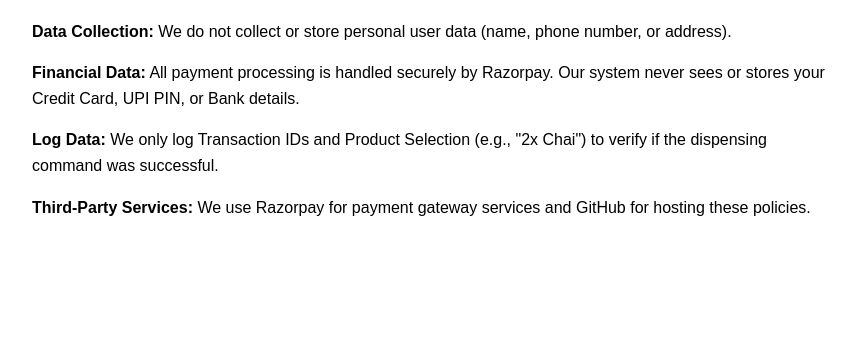
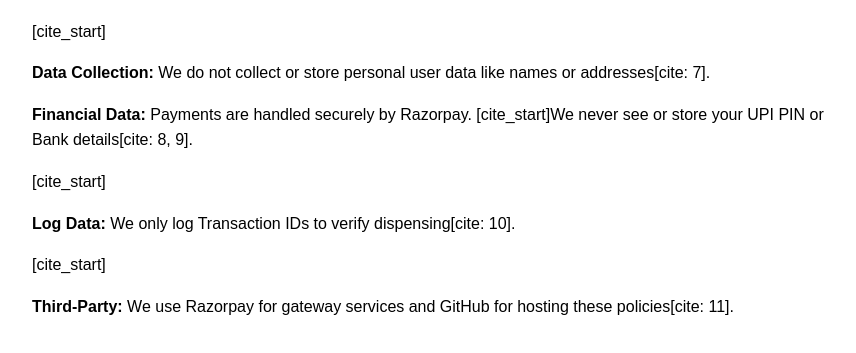
Before and after one commit to karatharav/vending-compliance, a plain HTML site: page privacy.html in a window 1280 px wide. Shown: the part 161-514 px from the top of the page, without its empty margins (208-1064 px from the left). Drawn offline with Linux system fonts and the light colour scheme.

Commit message:
Update privacy.html

```diff
--- a/privacy.html
+++ b/privacy.html
@@ -4,9 +4,9 @@
 <body>
     <a href="index.html">← Back to Home</a>
     <h1>Privacy Policy</h1>
-    <p><strong>Data Collection:</strong> We do not collect or store personal user data (name, phone number, or address).</p>
-    <p><strong>Financial Data:</strong> All payment processing is handled securely by Razorpay. Our system never sees or stores your Credit Card, UPI PIN, or Bank details.</p>
-    <p><strong>Log Data:</strong> We only log Transaction IDs and Product Selection (e.g., "2x Chai") to verify if the dispensing command was successful.</p>
-    <p><strong>Third-Party Services:</strong> We use Razorpay for payment gateway services and GitHub for hosting these policies.</p>
+    [cite_start]<p><strong>Data Collection:</strong> We do not collect or store personal user data like names or addresses[cite: 7].</p>
+    <p><strong>Financial Data:</strong> Payments are handled securely by Razorpay. [cite_start]We never see or store your UPI PIN or Bank details[cite: 8, 9].</p>
+    [cite_start]<p><strong>Log Data:</strong> We only log Transaction IDs to verify dispensing[cite: 10].</p>
+    [cite_start]<p><strong>Third-Party:</strong> We use Razorpay for gateway services and GitHub for hosting these policies[cite: 11].</p>
 </body>
 </html>
```
